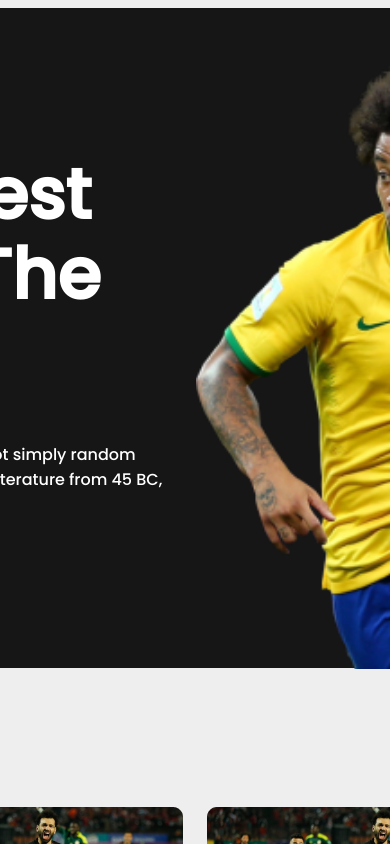
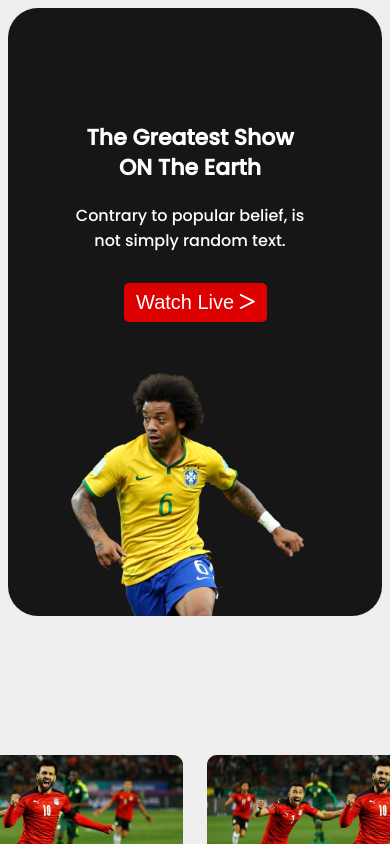
Before and after one commit to RittikSheikh/football-match, a plain HTML site: page index.html in a window 390 px wide. Shown: the top 844 px of the page. Drawn offline with Linux system fonts and the light colour scheme.

Commit message:
mobile header added by midea query

```diff
--- a/index.html
+++ b/index.html
@@ -11,8 +11,7 @@
 <!-- font awesome -->
 <script src="https://kit.fontawesome.com/ae6d6ef927.js" crossorigin="anonymous"></script>
     <link rel="stylesheet" href="style.css">
-
-</head>
+ </head>
 <body>
         <header>
                 <div class="header-container">
@@ -21,8 +20,7 @@
                             <h1>The Greatest Show ON The Earth</h1>
                         </div>
                         <div class="header-pera">
-                            <p>Contrary to popular belief, Lorem Ipsum is not simply
-                                random text. It has roots in a piece of classical Latin literature from 45 BC, making it over 2000 years old.</p>
+                            <p>Contrary to popular belief, is not simply  random text.</p>
                         </div>
                         <div class="header-btn">
                             <button>Watch Live <i class="fa-regular fa-greater-than"></i></button>
--- /dev/null
+++ b/mobile-style.css
@@ -0,0 +1,150 @@
+@media screen and (max-width: 600px) {
+    header{
+        flex-direction: column;
+}
+.header-container{
+    flex-direction: column;
+   }
+.header-des{
+
+}
+.header-title{
+
+}
+.header-title h1{
+
+}
+.header-pera{
+
+ }
+.header-btn{
+
+}
+.header-btn button{
+
+}
+.header-banner{
+
+}
+.header-banner img{
+
+}
+ /* header styles ends here */
+ /* main blogs start here */
+
+ #main-blogs{
+
+ }
+ .all-cards{
+
+  }
+ .side-menu-card{
+
+ }
+ .menu-buttons{
+
+ }
+ .match{
+
+ }
+ .group{
+
+ }
+ .blog{
+
+ }
+  .menu-buttons button a{
+
+ }
+ .menu-buttons button{
+
+
+   }
+ .blogs{
+
+ }
+ article{
+
+ .blogs-info{
+
+  }
+ .blogs-info button{
+
+ }
+ .blogs-info p{
+
+ }
+ .player-time{
+
+ }
+ .player-time div{
+
+ }
+ /* styles for upcoming match starts here */
+ #upcoming-match{
+
+ }
+ #match-blog{
+
+ }
+ #flags-main{
+
+ }
+ .flag-container{
+
+.flag-img{
+
+}
+.garmany{
+
+}
+.garmany img{
+
+}
+.versus{
+
+}
+.france{
+
+}
+.france img{
+
+.blogs-info{
+
+ .match-date{
+
+ }
+.view-all{
+
+}
+
+ /* styles for upcoming match ends here */
+  /* footer styles starts here */
+ footer{
+
+ }
+ .footer-goal{
+
+  footer hr{
+
+  .footer-links{
+    /* margin-bottom: 130px; */
+  }
+ .footer-links a{
+
+ }
+ .footer-icons{
+
+
+ }
+ .footer-icons a{
+
+ }
+ .view-all{
+
+ }
+ .view-all button{
+
+ }
+    }
+}
--- a/style.css
+++ b/style.css
@@ -3,27 +3,18 @@ body{
     font-family: 'Poppins', sans-serif;
     background-color: #EEEEEE;
  }
+/* header styles start here */
 
- /* Responsive media screen styles starts here */
-/* for mobile */
-@media only screen and (max-width: 600px) {
-
- }
-
-/* for mobile */
-  /* Responsive media screen styles ends here */
 header{
    display: flex;
    justify-content: center;
    margin-bottom: 139px;
-    color: white;
+   color: white;
 }
 .header-container{
    display: flex;
    border-radius: 30px;
    background-color:  #161616;
-   width: 1321px;
-   height: 660px;
  }
 .header-des{
    width: 531px;
@@ -238,3 +229,60 @@ header{
     font-size: 35px;
     color: white;
  }
+ .view-all{
+   margin-bottom: 20px;
+ }
+ .view-all button{
+   display: none;
+   padding: 16px 25px;
+    background-color: #DD0000;
+    color: #FFFFFF;
+    border: none;
+    border-radius: 5px;
+    cursor: pointer;
+    font-size: 20px;
+    font-weight: 400;
+ }
+ /* footer ends here */
+ /* Midea Querry  */
+/* for mobile */
+@media only screen and (max-width: 688px) {
+   header{
+     flex-direction: column;
+   }
+   .header-container{
+     flex-direction: column;
+   }
+   .header-des{
+     width: 100%;
+     margin-left: 38px;
+     margin-right: 38px;
+   }
+   .header-title{
+     line-height: 30px;
+     width: 228px;
+     text-align: center;
+     margin-left: 30px;
+   }
+   .header-title h1{
+     font-size: 22px;
+   }
+   .header-pera{
+     width: 258px;
+     margin-left: 15px;
+     text-align: center;
+   }
+   .header-btn button{
+      padding: 8px 12px;
+      margin-left: 78px;
+   }
+   .header-banner{
+     width: 100%;
+     margin-right: 38px;
+     margin-left: 63px;
+   }
+   .header-banner img{
+      width: 233px;
+   }
+}
+/* for mobile */
```
Also changed, not shown: tablet-style.css (added).
